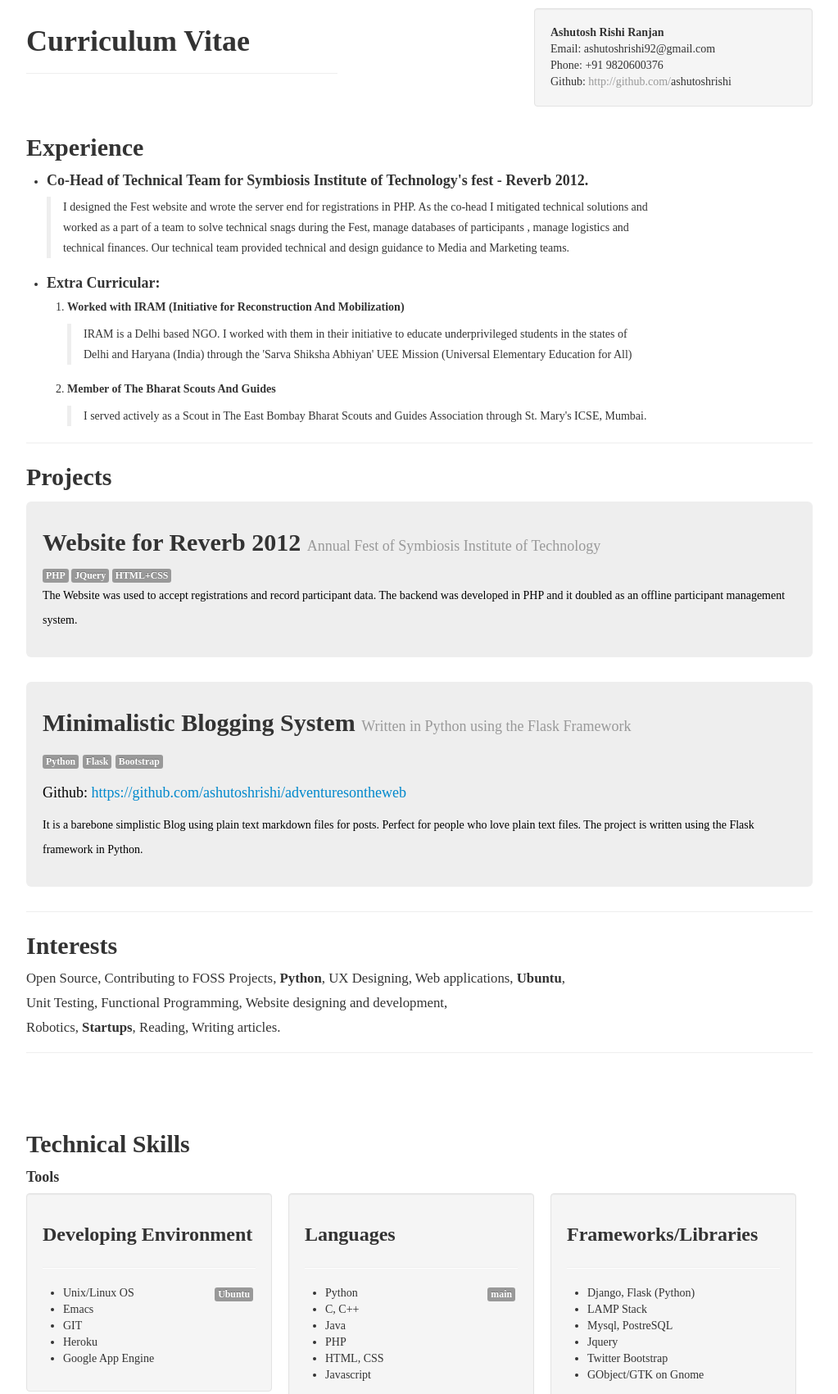
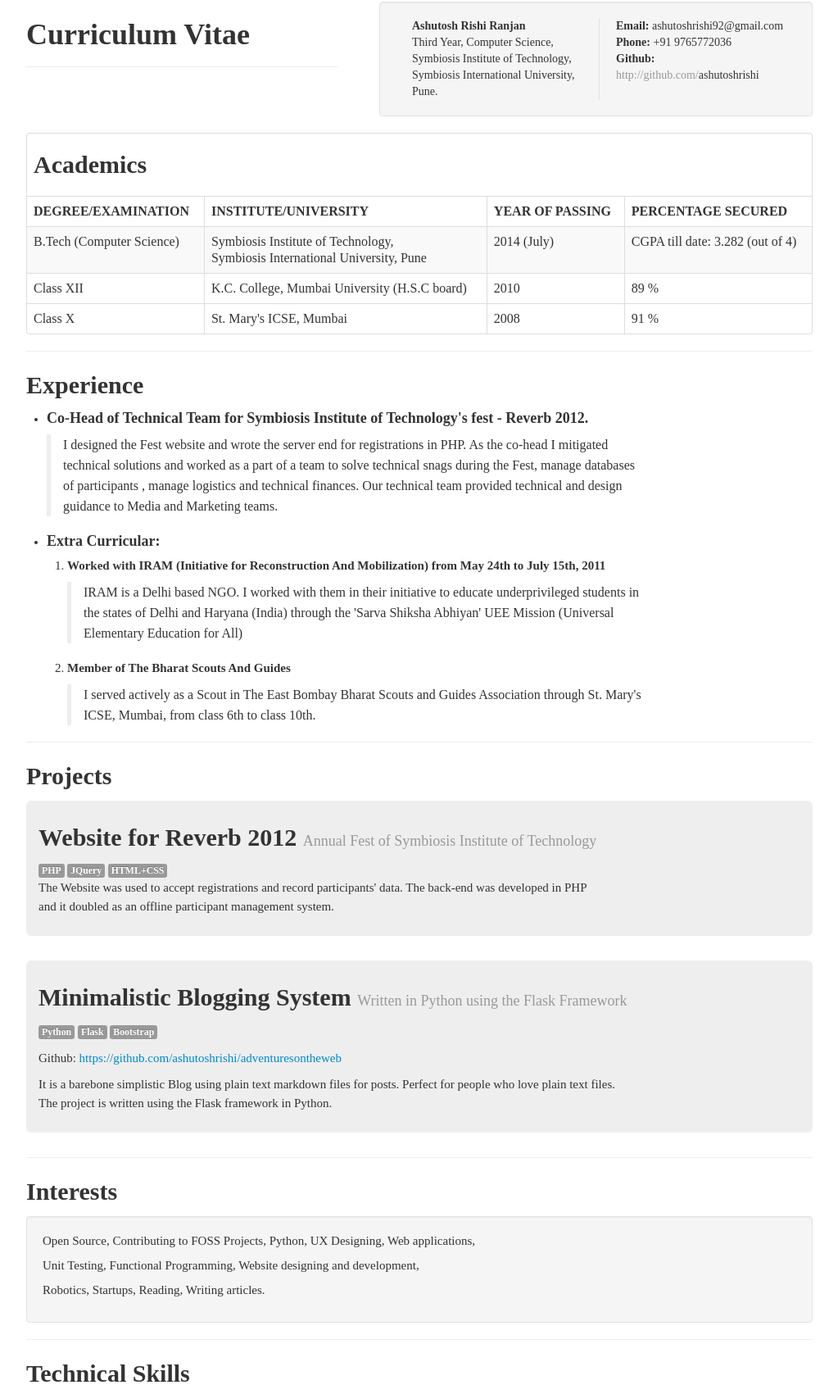
Before and after one commit to ashutoshrishi/resume, a plain HTML site: page cv.html in a window 1280 px wide. Shown: the top 1701 px of the page at 82% size, without its empty margins (128-1151 px from the left). Drawn offline with Linux system fonts and the light colour scheme.

Commit message:
Needed some formatting rework. Corrected a lot of data which and added some extra details which I overlooked

```diff
--- a/cv.html
+++ b/cv.html
@@ -1,18 +1,101 @@
 <link href="bootstrap/css/bootstrap.min.css" rel="stylesheet"> <link href="markdown.css" rel="stylesheet">
 <div class="container">
 
-<div class="row">
-<div class="span5">
-<div class="page-header"><h1>
+<div class="row" style="margin-left: 0px">
+<div class="span5" style="margin-left: 0px">
+<div class="page-header">
+    <h1>
 Curriculum Vitae
 </h1>
+</div>
+</div>
+<div class="span7" style="width: 560px">
+<div class="row well pull-right">
+<div class="span3 extra">
 
-</div></div>
-<div class="span4 pull-right well">
-<strong>Ashutosh Rishi Ranjan</strong><br> Email: ashutoshrishi92@gmail.com <br> Phone: +91 9820600376 <br> Github: <span class="muted">http://github.com/</span>ashutoshrishi
+<strong>Ashutosh Rishi Ranjan</strong><br> Third Year, Computer Science,<br> Symbiosis Institute of Technology,<br> Symbiosis International University, Pune.<br>
+</div>
+<div class="span3 info">
+
+<strong>Email:</strong> ashutoshrishi92@gmail.com <br> <strong>Phone:</strong> +91 9765772036 <br> <strong>Github:</strong> <span
+        class="muted">http://github.com/</span>ashutoshrishi<br>
+</div>
+</div>
 </div>
 </div>
 
+<table class="table table-striped table-bordered style="font-size:14px">
+    <thead>
+        <tr>
+            <th colspan="4"><h2>
+Academics
+</h2></th>
+        </tr>
+    </thead>
+    <thead>
+        <tr>
+            <th>
+DEGREE/EXAMINATION
+</th>
+            <th>
+INSTITUTE/UNIVERSITY
+</th>
+            <th>
+YEAR OF PASSING
+</th>
+            <th>
+PERCENTAGE SECURED
+</th>
+        </tr>
+    </thead>
+    <tbody>
+        <tr>
+            <td>
+B.Tech (Computer Science)
+</td>
+            <td>
+Symbiosis Institute of Technology, <br> Symbiosis International University, Pune
+</td>
+            <td>
+2014 (July)
+</td>
+            <td>
+CGPA till date: 3.282 (out of 4)
+</td>
+        </tr>
+        <tr>
+            <td>
+Class XII
+</td>
+            <td>
+K.C. College, Mumbai University (H.S.C board)
+</td>
+            <td>
+2010
+</td>
+            <td>
+89 %
+</td>
+        <tr>
+        <tr>
+            <td>
+Class X
+</td>
+            <td>
+St. Mary's ICSE, Mumbai
+</td>
+            <td>
+2008
+</td>
+            <td>
+91 %
+</td>
+        </tr>
+    </tbody>
+</table>
+
+<hr />
+<div style="font-size:15px!important">
 
 <h2 id="experience">Experience</h2>
 <ul>
@@ -22,16 +105,18 @@ Curriculum Vitae
 </blockquote></li>
 <li><h4>Extra Curricular:</h4>
 <ol style="list-style-type: decimal">
-<li><p><strong>Worked with IRAM (Initiative for Reconstruction And Mobilization)</strong></p>
+<li><p><strong>Worked with IRAM (Initiative for Reconstruction And Mobilization) from May 24th to July 15th, 2011</strong></p>
 <blockquote>
 <p>IRAM is a Delhi based NGO. I worked with them in their initiative to educate underprivileged students in the states of Delhi and Haryana (India) through the 'Sarva Shiksha Abhiyan' UEE Mission (Universal Elementary Education for All)</p>
 </blockquote></li>
 <li><p><strong>Member of The Bharat Scouts And Guides</strong></p>
 <blockquote>
-<p>I served actively as a Scout in The East Bombay Bharat Scouts and Guides Association through St. Mary's ICSE, Mumbai.</p>
+<p>I served actively as a Scout in The East Bombay Bharat Scouts and Guides Association through St. Mary's ICSE, Mumbai, from class 6th to class 10th.</p>
 </blockquote></li>
 </ol></li>
 </ul>
+</div>
+
 <hr />
 <h2 id="projects">Projects</h2>
 <div class="hero-unit">
@@ -40,8 +125,8 @@ Website for Reverb 2012 <small>Annual Fest of Symbiosis Institute of Technology<
 </h2>
 
 <span class="label">PHP</span> <span class="label">JQuery</span> <span class="label">HTML+CSS</span>
-<p style="font-size:1em">
-The Website was used to accept registrations and record participant data. The backend was developed in PHP and it doubled as an offline participant management system.
+<p style="font-size:15px">
+The Website was used to accept registrations and record participants' data. The back-end was developed in PHP <br>and it doubled as an offline participant management system.
 </p>
 </div>
 
@@ -54,25 +139,28 @@ Minimalistic Blogging System <small>Written in Python using the Flask Framework<
 <p>Github: <a
   href="https://github.com/ashutoshrishi/adventuresontheweb"> https://github.com/ashutoshrishi/adventuresontheweb</a></p>
 
-<p style="font-size:1em">
-It is a barebone simplistic Blog using plain text markdown files for posts. Perfect for people who love plain text files. The project is written using the Flask framework in Python.
+<p style="font-size:15px">
+It is a barebone simplistic Blog using plain text markdown files for posts. Perfect for people who love plain text files. <br>The project is written using the Flask framework in Python.
 </p>
 </div>
 
 
 <hr />
 <h2 id="interests">Interests</h2>
-<big>
-<p>Open Source, Contributing to FOSS Projects, <strong>Python</strong>, UX Designing, Web applications, <strong>Ubuntu</strong>,</p>
+<div class="well" style="font-size:15px!important">
+
+<p>Open Source, Contributing to FOSS Projects, Python, UX Designing, Web applications,</p>
 <p>Unit Testing, Functional Programming, Website designing and development,</p>
-<p>Robotics, <strong>Startups</strong>, Reading, Writing articles.</p>
-</big>
+<p>Robotics, Startups, Reading, Writing articles.</p>
+</div>
+
 <hr />
-<br><br><br>
 <h2 id="technical-skills">Technical Skills</h2>
+<div style="font-size:15px!important">
+
 <h4 id="tools">Tools</h4>
 <div class="row">
-    <div class = "span4">
+    <div class = "span5">
         <div class="well">
             <h3>
 Developing Environment
@@ -88,7 +176,7 @@ Developing Environment
 </ul>
 </div>
    </div>
-   <div class = "span4">
+   <div class = "span3">
         <div class="well">
             <h3>
 Languages
@@ -125,88 +213,18 @@ Frameworks/Libraries
    </div>
 </div>
 
-
-
-<hr />
-<table class="table table-striped table-bordered">
-    <thead>
-        <tr>
-            <th colspan="4"><h2>
-Academics
-</h2></th>
-        </tr>
-    </thead>
-    <thead>
-        <tr>
-            <th>
-DEGREE/EXAMINATION
-</th>
-            <th>
-INSTITUTE/UNIVERSITY
-</th>
-            <th>
-YEAR OF PASSING
-</th>
-            <th>
-PERCENTAGE SECURED
-</th>
-        </tr>
-    </thead>
-    <tbody>
-        <tr>
-            <td>
-B.Tech (Computer Science)
-</td>
-            <td>
-Symbiosis International University
-</td>
-            <td>
-2014 (July)
-</td>
-            <td>
-CGPA till date: 3.282
-</td>
-        </tr>
-        <tr>
-            <td>
-Class XII
-</td>
-            <td>
-K.C. College, Mumbai (H.S.C)
-</td>
-            <td>
-2010
-</td>
-            <td>
-89 %
-</td>
-        <tr>
-        <tr>
-            <td>
-Class X
-</td>
-            <td>
-St. Mary's ICSE
-</td>
-            <td>
-2008
-</td>
-            <td>
-91 %
-</td>
-        </tr>
-    </tbody>
-</table>
+</div>
 
 <hr />
 <h2 id="future-goals">Future Goals</h2>
-<big>
+<div style="font-size:15px!important">
+
 <ul>
-<li>Move from being primarly a developer and into devops</li>
+<li>Move from being primarily a developer and into devops</li>
 <li>Be a part of a Startup</li>
-<li>Push for development of high quality applications in Linux</li>
 </ul>
-</big>
+</div>
+
 <hr />
 <h2 id="personal">Personal</h2>
 <table class="table table-striped table-bordered">
@@ -216,7 +234,7 @@ St. Mary's ICSE
 Father's Name
 </th>
         <td>
-Rajiv Ranjan
+Dr. Rajiv Ranjan
 </td>
     </tr>
     <tr>
@@ -224,7 +242,7 @@ Rajiv Ranjan
 Mother's Name
 </th>
         <td>
-Manjari Bharati
+Mrs. Manjari Bharati
 </td>
     </tr>
     <tr>
--- a/markdown.css
+++ b/markdown.css
@@ -1,7 +1,7 @@
 @import url(http://fonts.googleapis.com/css?family=Oswald:400,700);
 
 body {
-    padding-top: 10px;
+    padding-top: 2px;
     text-rendering: optimize-speed;
     font-family: Ubuntu;
 }
@@ -12,13 +12,31 @@ body {
 
 blockquote p{
     padding-right: 200px;
-    font-size: 1em;
+
 }
 
 .hero-unit {
-    padding: 20px;
+    padding: 15px;
+
 }
 
 .hero-unit p {
-    color: #000;
+
+    line-height: 150%;
+    font-size: 15px;
 }
+
+.extra {
+    border-right: 1px solid #e3e3e3;
+    padding-right: 8px;
+}
+
+.info {
+    padding-top: 0px;
+}
+
+.lesspadding {
+    padding-left: 0px;
+    padding-right: 15px;
+
+}
```
Also changed, not shown: 2 other files.
